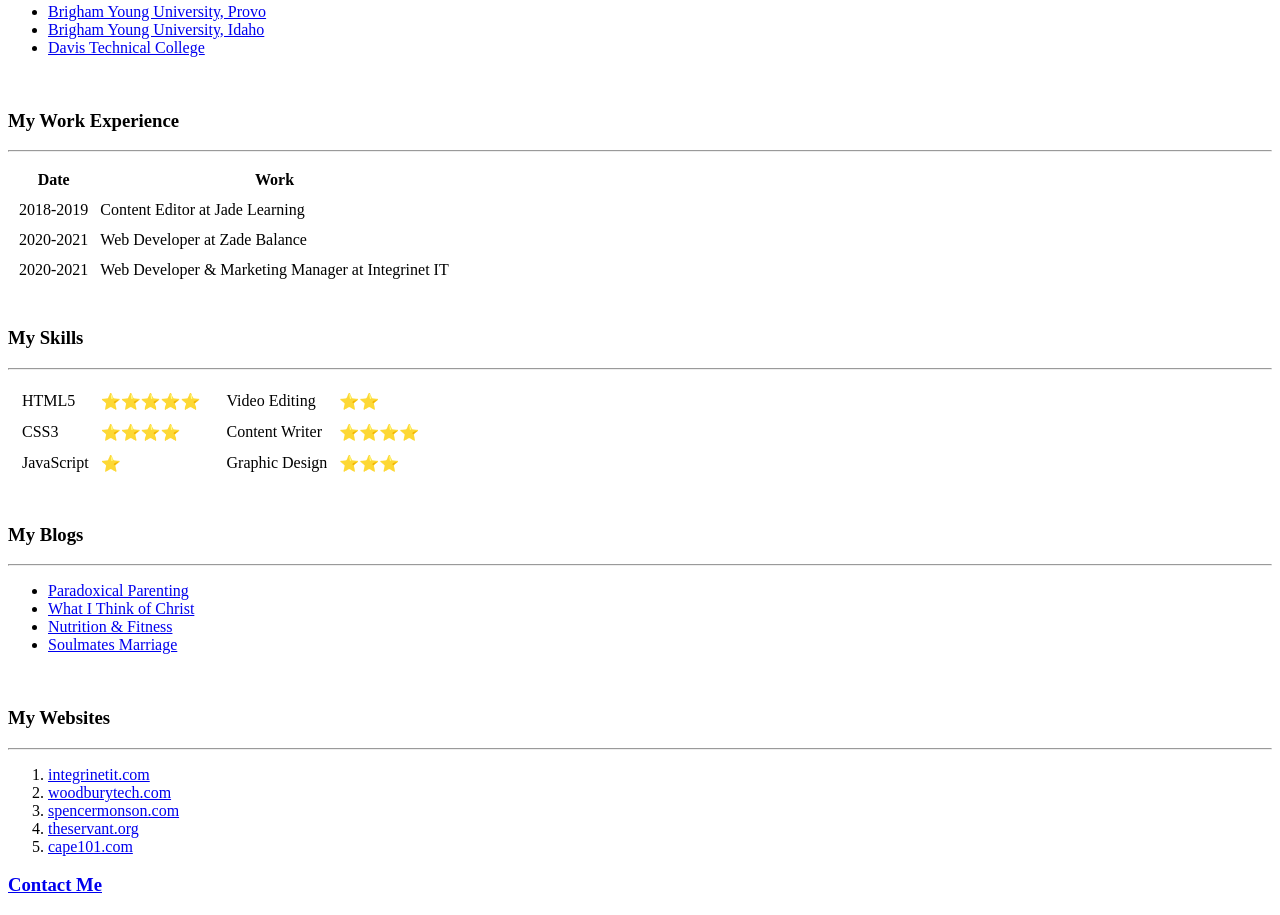
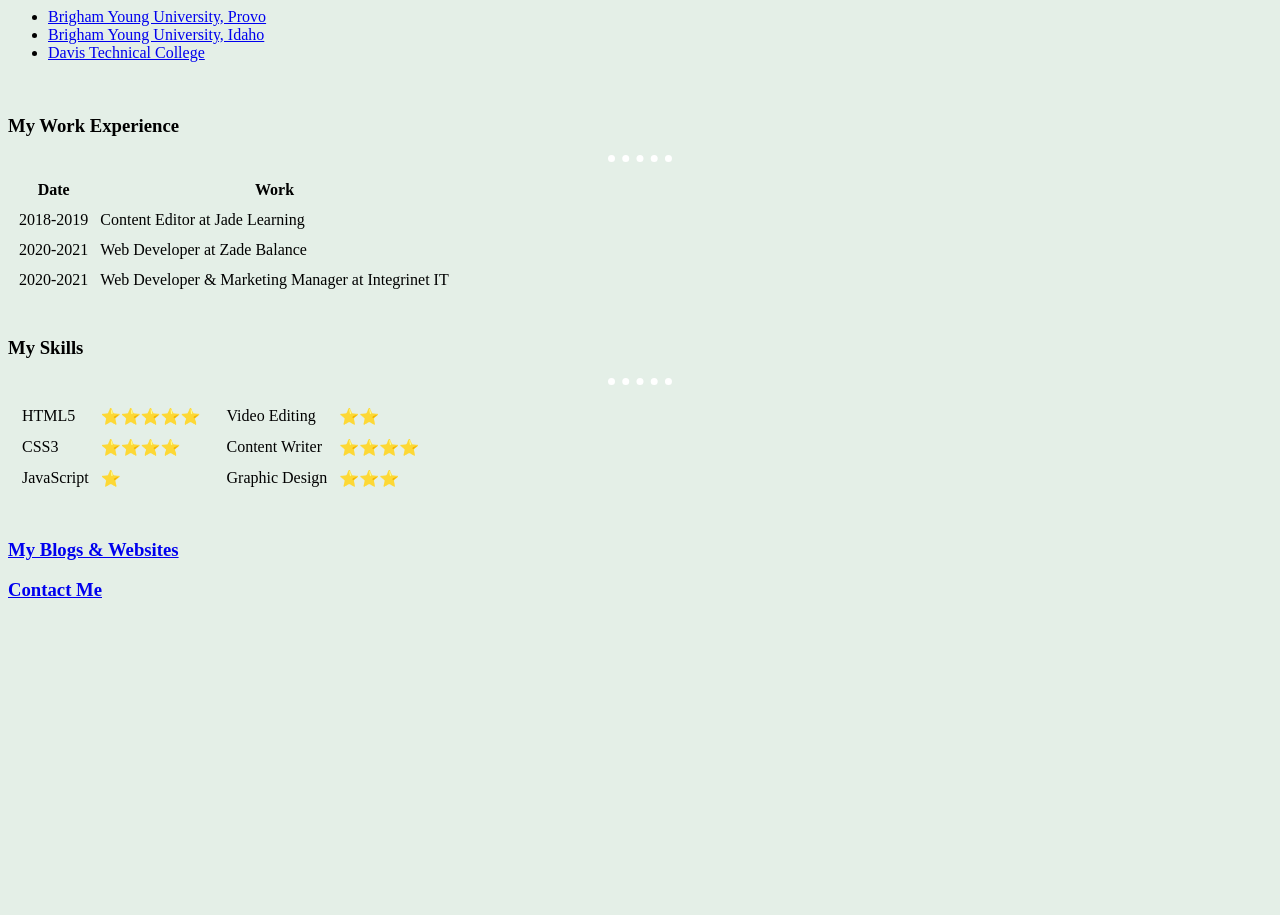
Before and after one commit to Gretchen5/cv, a plain HTML site: page index.html in a window 1280 px wide. Shown: the part 340-1255 px from the top of the page. After the commit the page ends 960 px from the top, so only its background shows below. Drawn offline with Linux system fonts and the light colour scheme.

Commit message:
Revised home page and additional page

```diff
--- a/index.html
+++ b/index.html
@@ -6,6 +6,16 @@
         <meta name="viewport" content="width=device-width, initial-scale=1.0">
         <meta name="description" content="This is the site I am building with Angela Yu's Udemy Course.">
         <title>💙Gretchen's Personal Site</title>
+        <style>
+            body {
+                background-color: #E4EFE7;
+            }
+            hr {
+                border:none;
+                border-top: 7px dotted #fff;
+                width: 5%;
+            }
+        </style>
     </head>
     <body>
         <table cellspacing="20">
@@ -18,7 +28,7 @@
         </table>
 
         <h3>My Education</h3>
-        <hr>
+        <hr >
         <ul>
             <li><a href="https://www.byu.edu/">Brigham Young University, Provo</a></li>
             <li><a href="https://www.byui.edu/">Brigham Young University, Idaho</a></li>
@@ -92,25 +102,8 @@
         </table>
         <br>
 
-        <h3>My Blogs</h3>
-        <hr>
-        <ul>
-            <li><a href="https://specialopsmoms.blogspot.com/">Paradoxical Parenting</a></li>
-            <li><a href="https://whatithinkofchrist.blogspot.com/">What I Think of Christ</a></li>
-            <li><a href="https://whyeatright.blogspot.com/">Nutrition & Fitness</a></li>
-            <li><a href="http://soulmatesmarriage.blogspot.com/">Soulmates Marriage</a></li>
-        </ul>
-        <br>
+        <h3><a href="blogs-websites.html">My Blogs & Websites</a></h3>
 
-        <h3>My Websites</h3>
-        <hr>
-        <ol>
-            <li><a href="https://integrinetit.com/integrinetit.com">integrinetit.com</a></li>
-            <li><a href="https://www.woodburytech.com/">woodburytech.com</a></li>
-            <li><a href="https://spencermonson.com/">spencermonson.com</a></li>
-            <li><a href="https://theservant.org/">theservant.org</a></li>
-            <li><a href="https://cape101.com/">cape101.com</a></li>
-        </ol>
         <h3><a href="contact-me.html">Contact Me</a></h3>
     </body>
 </html>
```
Also changed, not shown: blogs-websites.html (added, +31 -0 lines).
